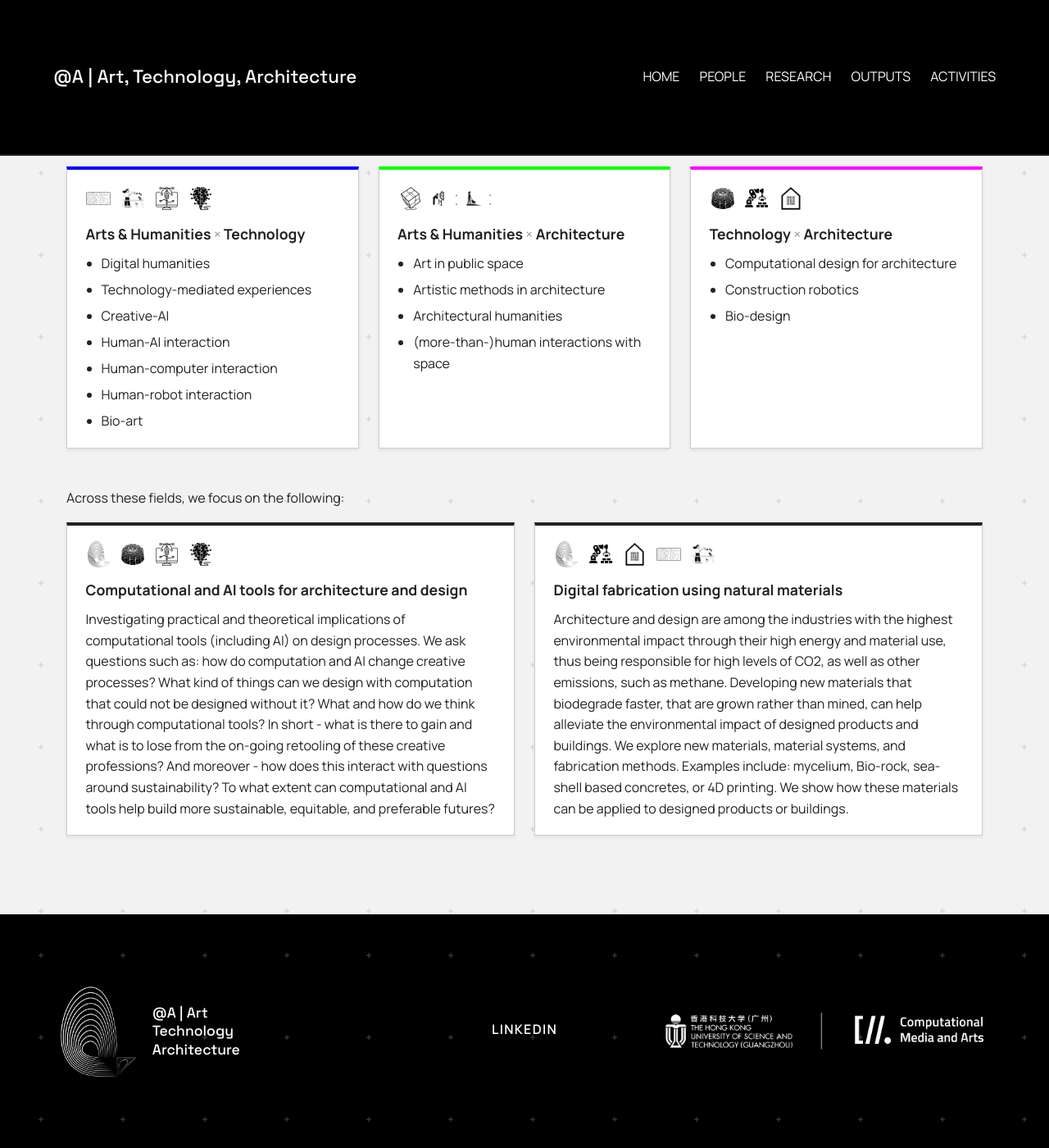
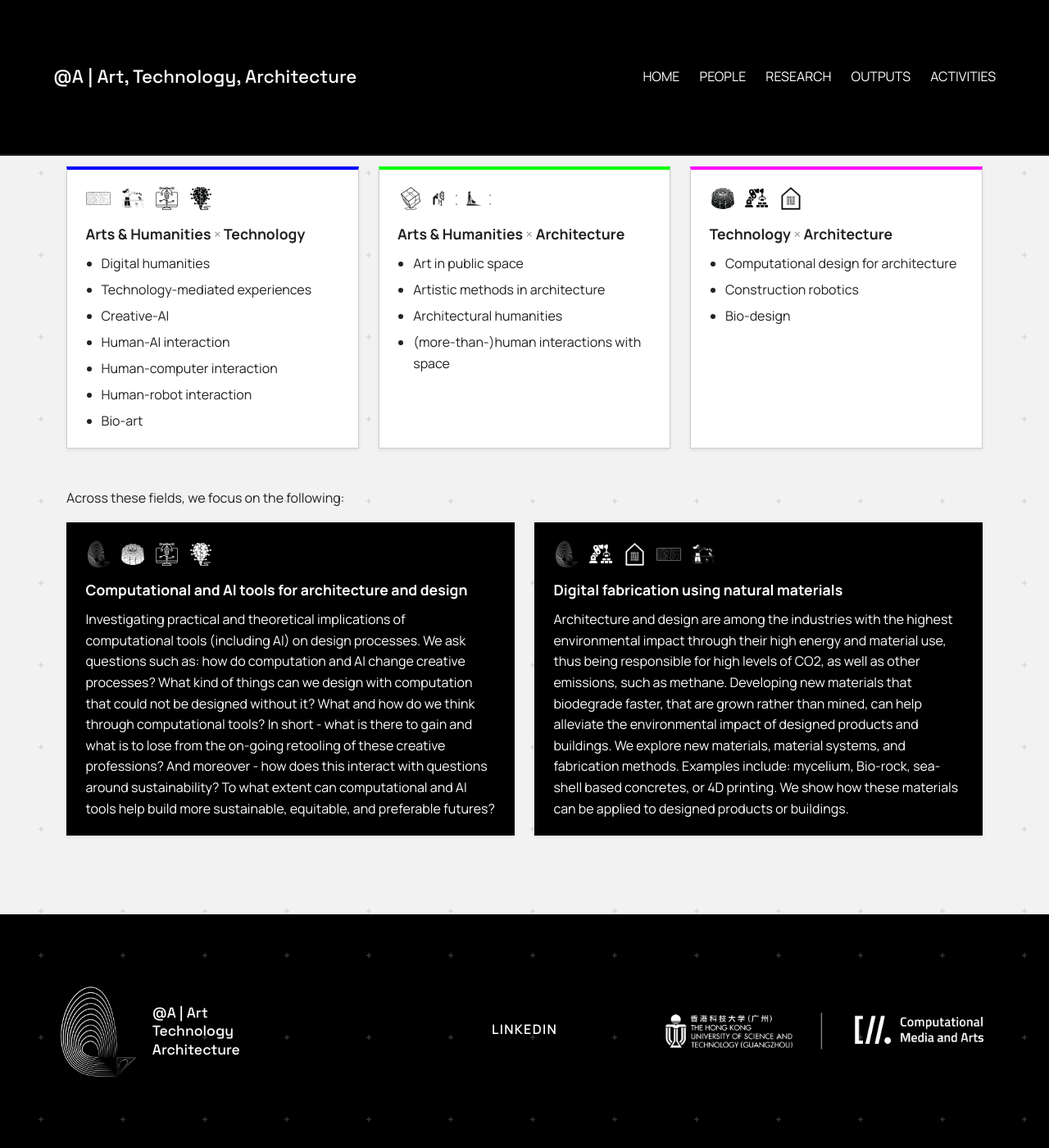
Before and after one commit to anqua/at-a, a Jekyll site: the page built from research.md, in a window 1280 px wide and 1400 px high, scrolled down 639 px. Shown: the whole window at 82% size. Built offline with Jekyll 4.4.1, drawn with Linux system fonts in a browser that asks for light colours.

Commit message:
Make the two research theme cards black with white content
Adds a dark card modifier: black background, white text, and the logo
and icons inverted to white.

Co-Authored-By: Claude Sonnet 5 <noreply@anthropic.com>

```diff
--- a/assets/css/style.css
+++ b/assets/css/style.css
@@ -590,3 +590,18 @@ main a:not(.pub-btn):hover {
     justify-self: center;
   }
 }
+
+
+
+
+
+
+.research-card--dark {
+  background: #000;
+  color: #fff;
+  border-color: #000;
+}
+
+.research-card--dark img {
+  filter: brightness(0) invert(1);
+}
--- a/research.md
+++ b/research.md
@@ -85,7 +85,7 @@ Our group conducts research at the intersections of art, technology and architec
 Across these fields, we focus on the following:
 
 <div class="research-model-row">
-  <div class="research-card">
+  <div class="research-card research-card--dark">
     <div class="research-theme-icons">
       <img src="/at-a/assets/images/research/logo-ata-black.png" alt="" class="research-theme-logo">
       <img src="/at-a/assets/images/research/icon-archtech-mesh.png" alt="">
@@ -95,7 +95,7 @@ Across these fields, we focus on the following:
     <h4>Computational and AI tools for architecture and design</h4>
     <p>Investigating practical and theoretical implications of computational tools (including AI) on design processes. We ask questions such as: how do computation and AI change creative processes? What kind of things can we design with computation that could not be designed without it? What and how do we think through computational tools? In short - what is there to gain and what is to lose from the on-going retooling of these creative professions? And moreover - how does this interact with questions around sustainability? To what extent can computational and AI tools help build more sustainable, equitable, and preferable futures?</p>
   </div>
-  <div class="research-card">
+  <div class="research-card research-card--dark">
     <div class="research-theme-icons">
       <img src="/at-a/assets/images/research/logo-ata-black.png" alt="" class="research-theme-logo">
       <img src="/at-a/assets/images/research/icon-archtech-arm.png" alt="">
```
